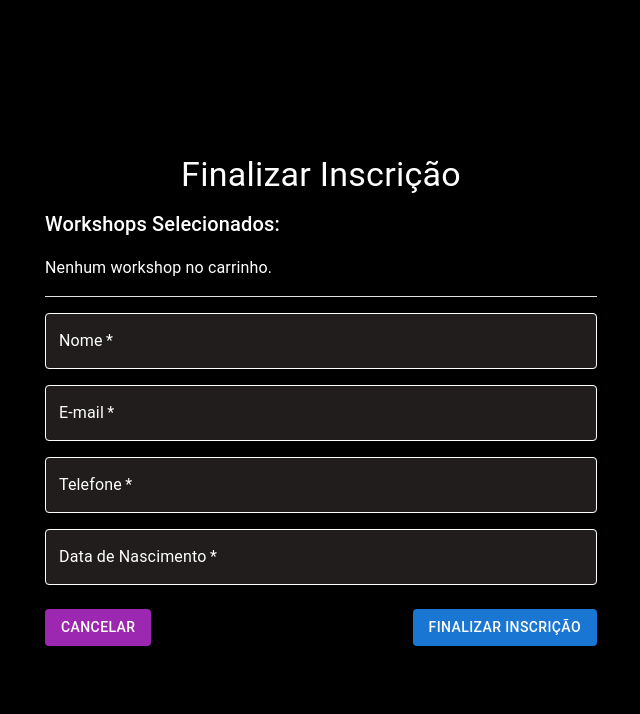
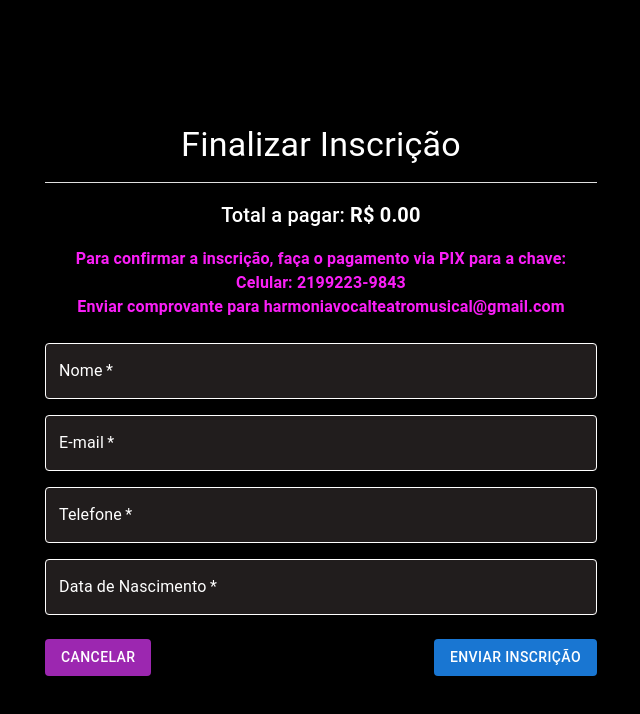
Before and after one commit to ConstantinoRafael/harmonia, a Next.js app in the folder frontend/: page /finalizar-inscricao in a window 1280 px wide. Shown: the top 714 px of the page, without its empty margins (319-959 px from the left). Built offline with nearby package versions, Linux system fonts and the light colour scheme; what @mui/material-nextjs would draw is missing.

Commit message:
#front feat: add finish page

```diff
--- a/frontend/src/app/finalizar-inscricao/page.tsx
+++ b/frontend/src/app/finalizar-inscricao/page.tsx
@@ -1,3 +1,4 @@
+/* eslint-disable @typescript-eslint/no-explicit-any */
 "use client";
 
 import React, { useEffect, useState } from "react";
@@ -7,9 +8,6 @@ import {
   Button,
   Typography,
   Box,
-  List,
-  ListItem,
-  ListItemText,
   Divider,
 } from "@mui/material";
 import { useRouter } from "next/navigation";
@@ -17,7 +15,6 @@ import { useRouter } from "next/navigation";
 const FinalizarInscricao = () => {
   const router = useRouter();
 
-  // eslint-disable-next-line @typescript-eslint/no-explicit-any
   const [cartItems, setCartItems] = useState<any[]>([]);
   const [formData, setFormData] = useState({
     name: "",
@@ -26,7 +23,6 @@ const FinalizarInscricao = () => {
     birthday: "",
   });
 
-  // Recupera os itens do carrinho do localStorage ao montar a página
   useEffect(() => {
     const storedCart = localStorage.getItem("cartItems");
     if (storedCart) {
@@ -75,11 +71,8 @@ const FinalizarInscricao = () => {
           : value,
     }));
   };
-
   const handleSubmit = async (e: React.FormEvent) => {
     e.preventDefault();
-
-    // Captura os IDs dos workshops
     const workshopIds = cartItems.map((item) => item.id);
 
     const payload = {
@@ -100,7 +93,7 @@ const FinalizarInscricao = () => {
       if (response.ok) {
         alert("Inscrição finalizada com sucesso!");
         localStorage.removeItem("cartItems"); // Limpa o carrinho
-        router.push("/");
+        router.push("/confirmacao");
       } else {
         alert("Erro ao finalizar inscrição!");
       }
@@ -109,6 +102,12 @@ const FinalizarInscricao = () => {
       alert("Erro na inscrição. Tente novamente.");
     }
   };
+
+  // Cálculo do valor total com desconto
+  const pricePerWorkshop = 60;
+  const discountWorkshops = Math.floor(cartItems.length / 6); // Workshops gratuitos a cada 6
+  const payableWorkshops = cartItems.length - discountWorkshops; // Quantidade de workshops pagos
+  const total = payableWorkshops * pricePerWorkshop;
 
   return (
     <Box
@@ -133,28 +132,30 @@ const FinalizarInscricao = () => {
           Finalizar Inscrição
         </Typography>
 
-        {/* Lista de Workshops Selecionados */}
-        <Typography variant="h6" sx={{ marginBottom: 2 }}>
-          Workshops Selecionados:
+        <Divider sx={{ backgroundColor: "#FFFFFF", marginY: 2 }} />
+
+        {/* Exibição do total a pagar */}
+        <Typography variant="h6" sx={{ marginBottom: 2, textAlign: "center" }}>
+          Total a pagar: <strong>R$ {total.toFixed(2)}</strong>
         </Typography>
-        {cartItems.length === 0 ? (
-          <Typography variant="body1">Nenhum workshop no carrinho.</Typography>
-        ) : (
-          <List>
-            {cartItems.map((item) => (
-              <ListItem key={item.id}>
-                <ListItemText
-                  primary={item.title}
-                  secondary={`Professor: ${item.professorName} - ${new Date(
-                    item.date
-                  ).toLocaleDateString("pt-BR")}`}
-                  sx={{ color: "#FFFFFF" }}
-                />
-              </ListItem>
-            ))}
-          </List>
-        )}
-        <Divider sx={{ backgroundColor: "#FFFFFF", marginY: 2 }} />
+
+        {/* Informação de pagamento via PIX */}
+        <Typography
+          variant="body1"
+          sx={{
+            textAlign: "center",
+            marginBottom: 3,
+            color: "#FA1FF7",
+            fontWeight: "bold",
+          }}
+        >
+          Para confirmar a inscrição, faça o pagamento via PIX para a chave:{" "}
+          <br />
+          <strong>Celular: 2199223-9843</strong>
+          <br />
+          Enviar comprovante para{" "}
+          <strong>harmoniavocalteatromusical@gmail.com</strong>
+        </Typography>
 
         <form onSubmit={handleSubmit}>
           <TextField
@@ -277,7 +278,7 @@ const FinalizarInscricao = () => {
               Cancelar
             </Button>
             <Button type="submit" variant="contained" color="primary">
-              Finalizar Inscrição
+              Enviar Inscrição
             </Button>
           </Box>
         </form>
```
Also changed, not shown: frontend/src/app/confirmacao/page.tsx (added, +57 -0 lines), frontend/src/components/cart.tsx (+20 -6 lines).
